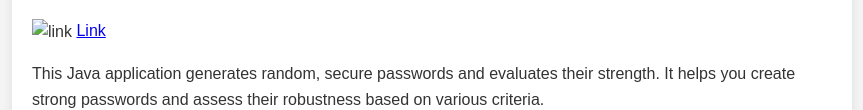
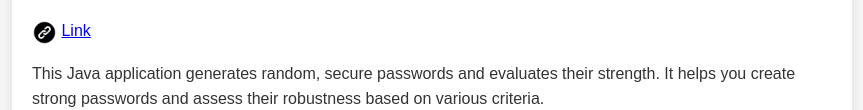
Before and after one commit to RidhamKumar15/SecurePass-Generator, a plain HTML site: page index.html in a window 1280 px wide. Shown: the part 194-304 px from the top of the page, without its empty margins (208-1071 px from the left). Drawn offline with Linux system fonts and the light colour scheme.

Commit message:
Update index.html

```diff
--- a/index.html
+++ b/index.html
@@ -80,7 +80,7 @@
             <a href="https://github.com/RidhamKumar15/SecurePass-Generator">SecurePass Generator</a>
         </div>
         <h1>SecurePass Generator</h1>
-        <p><img src="link.png" alt="link" width="25" height="25"> <a href="https://github.com/RidhamKumar15/SecurePass-Generator">Link</a></p>
+        <p><img src="images/link.png" alt="link" width="25" height="25"> <a href="https://github.com/RidhamKumar15/SecurePass-Generator">Link</a></p>
 
         <p>This Java application generates random, secure passwords and evaluates their strength. It helps you create strong passwords and assess their robustness based on various criteria.</p>
 
```
